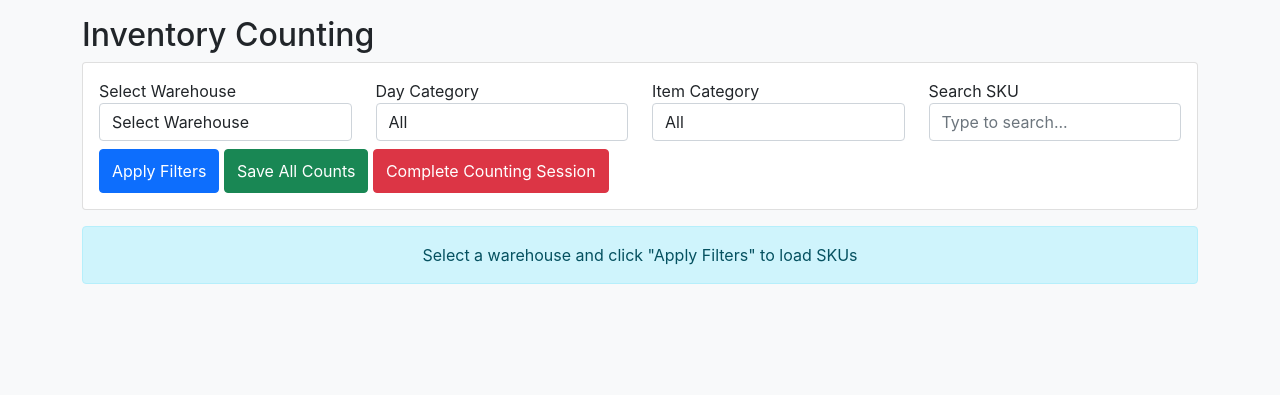
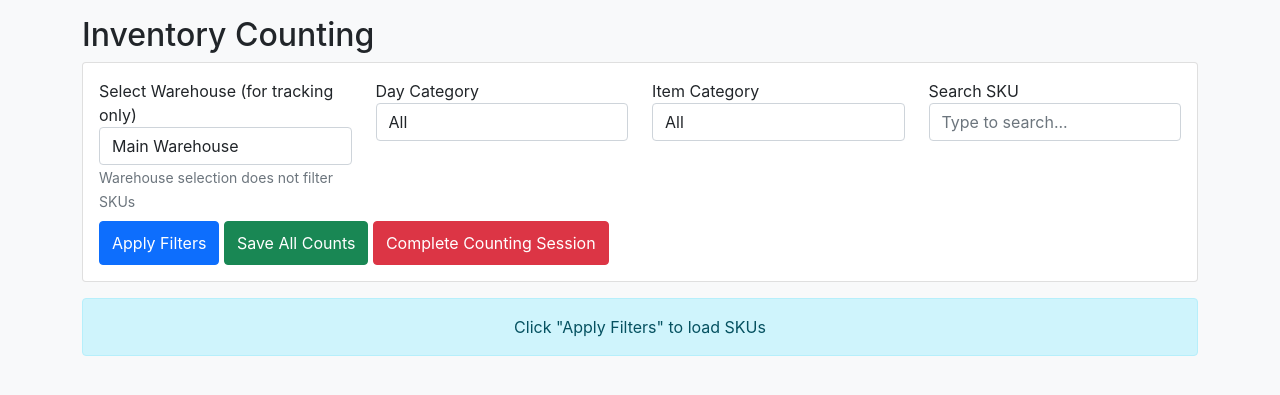
Before and after one commit to inventorywebapp/inventory_webapp, a Flask app: page /counting in a window 1280 px wide. Shown: the part 60-455 px from the top of the page. Run offline with Flask 3, Linux system fonts and the light colour scheme; a user stored in the database is signed in; data that the repository does not hold is empty.

Commit message:
Update counting.html

```diff
--- a/templates/counting.html
+++ b/templates/counting.html
@@ -7,13 +7,12 @@
     <div class="card-body">
         <div class="row">
             <div class="col-md-3">
-                <label>Select Warehouse</label>
+                <label>Select Warehouse (for tracking only)</label>
                 <select id="warehouse" class="form-control">
-                    <option value="">Select Warehouse</option>
-                    {% for warehouse in warehouses %}
-                    <option value="{{ warehouse }}">{{ warehouse }}</option>
-                    {% endfor %}
+                    <option value="Main Warehouse">Main Warehouse</option>
+                    <option value="5th Floor Warehouse">5th Floor Warehouse</option>
                 </select>
+                <small class="text-muted">Warehouse selection does not filter SKUs</small>
             </div>
             <div class="col-md-3">
                 <label>Day Category</label>
@@ -59,7 +58,7 @@
 <div id="skusList" class="row">
     <div class="col-12">
         <div class="alert alert-info text-center">
-            Select a warehouse and click "Apply Filters" to load SKUs
+            Click "Apply Filters" to load SKUs
         </div>
     </div>
 </div>
@@ -123,6 +122,7 @@
                     $('#searchSku').val(skuCode);
                     $('#suggestions').hide();
                     highlightSku(skuId);
+                    loadSkus();
                 });
             });
         } else {
@@ -136,26 +136,22 @@
             $('#suggestions').hide();
         }
     });
+
+    // Load SKUs on page load
+    loadSkus();
 });
 
 function loadSkus() {
-    let warehouse = $('#warehouse').val();
     let dayCategory = $('#dayCategory').val();
     let itemCategory = $('#itemCategory').val();
     let search = $('#searchSku').val();
 
-    if (!warehouse) {
-        alert('Please select a warehouse first');
-        return;
-    }
-
     $('#loadingIndicator').show();
     $('#skusList').html('<div class="col-12"><div class="alert alert-info text-center">Loading SKUs...</div></div>');
 
-    console.log("Loading SKUs with filters:", {warehouse, dayCategory, itemCategory, search});
+    console.log("Loading SKUs with filters:", {dayCategory, itemCategory, search});
 
     $.get('/get_skus', {
-        warehouse: warehouse,
         day_category: dayCategory,
         item_category: itemCategory,
         search: search
@@ -173,7 +169,7 @@
 
 function displaySkus(skus) {
     if (!skus || skus.length === 0) {
-        $('#skusList').html('<div class="col-12"><div class="alert alert-warning text-center">No SKUs found. Try changing your filters or select a different warehouse.</div></div>');
+        $('#skusList').html('<div class="col-12"><div class="alert alert-warning text-center">No SKUs found. Try changing your filters.</div></div>');
         return;
     }
 
@@ -181,10 +177,12 @@
     html += '<thead class="table-dark">';
     html += '<tr>';
     html += '<th>SKU</th>';
-    html += '<th>Description</th>';
+    html += '<th>Description (Item Category)</th>';
+    html += '<th>Day Category</th>';
     html += '<th>Last Count Date</th>';
     html += '<th>Last Count</th>';
     html += '<th>Container Qty</th>';
+    html += '<th>Container Details</th>';
     html += '<th>Final Expected</th>';
     html += '<th>Kenneth\'s Inv</th>';
     html += '<th>Initial Count</th>';
@@ -200,12 +198,20 @@
             statusBadge = `<span class="badge bg-info">${sku.stock_status}</span>`;
         }
 
+        // Truncate container details for better display
+        let containerDetails = sku.container_details || '-';
+        if (containerDetails.length > 50) {
+            containerDetails = containerDetails.substring(0, 50) + '...';
+        }
+
         html += `<tr id="sku-row-${sku.id}">`;
         html += `<td><strong>${sku.sku}</strong></td>`;
         html += `<td>${sku.description || '-'}</td>`;
+        html += `<td>${sku.category || '-'}</td>`;
         html += `<td>${sku.last_count_date || '-'}</td>`;
         html += `<td class="fw-bold">${sku.last_count || 0}</td>`;
         html += `<td>${sku.total_container_qty || 0}</td>`;
+        html += `<td><small>${containerDetails}</small></td>`;
         html += `<td class="fw-bold text-primary">${sku.final_expected_count || 0}</td>`;
         html += `<td class="fw-bold text-success">${sku.kenneth_inventory || 0}</td>`;
         html += `<td><input type="number" class="form-control initial-count" data-sku-id="${sku.id}" value="0" step="0.01" style="min-width: 100px;"></td>`;
@@ -233,7 +239,7 @@
         return;
     }
 
-    if (!confirm(`Save counts for ${totalCounted} SKUs?`)) {
+    if (!confirm(`Save counts for ${totalCounted} SKUs to ${warehouse}?`)) {
         return;
     }
 
@@ -253,6 +259,8 @@
                 currentSessionId = data.session_id;
                 alert('Counts saved successfully!');
                 checkForRecounts();
+            } else {
+                alert('Error saving counts');
             }
         },
         error: function(xhr) {
@@ -285,7 +293,7 @@
     html += '<th>Final Expected</th>';
     html += '<th>Kenneth\'s Inv</th>';
     html += '<th>Recount Count</th>';
-    html += '<th>Remarks</th>';
+    html += '<th>Remarks (e.g., 9 were damaged)</th>';
     html += '</tr></thead><tbody>';
 
     recountItems.forEach(function(item) {
@@ -296,7 +304,7 @@
         html += `<td class="bg-info">${item.final_expected_count || 0}</td>`;
         html += `<td class="bg-info">${item.kenneth_inventory || 0}</td>`;
         html += `<td><input type="number" class="form-control recount-count" data-record-id="${item.id}" step="0.01"></td>`;
-        html += `<td><textarea class="form-control recount-remarks" data-record-id="${item.id}" rows="2" placeholder="e.g., 9 were damaged"></textarea></td>`;
+        html += `<td><textarea class="form-control recount-remarks" data-record-id="${item.id}" rows="2" placeholder="e.g., 9 were damaged, incomplete parts"></textarea></td>`;
         html += `</tr>`;
     });
 
@@ -310,12 +318,19 @@
             let recordId = $(this).data('record-id');
             let recountCount = $(this).val();
             let remarks = $(`.recount-remarks[data-record-id="${recordId}"]`).val();
-            recounts.push({
-                record_id: recordId,
-                recount_count: recountCount,
-                remarks: remarks
-            });
+            if (recountCount) {
+                recounts.push({
+                    record_id: recordId,
+                    recount_count: recountCount,
+                    remarks: remarks || ''
+                });
+            }
         });
+
+        if (recounts.length === 0) {
+            alert('No recount counts entered');
+            return;
+        }
 
         $.ajax({
             url: '/save_recount',
@@ -326,7 +341,11 @@
                 if (data.success) {
                     alert('Recounts saved successfully!');
                     $('#recountModal').modal('hide');
+                    location.reload();
                 }
+            },
+            error: function() {
+                alert('Error saving recounts');
             }
         });
     });
@@ -349,6 +368,9 @@
                     alert('Counting session completed!');
                     window.location.href = '/dashboard';
                 }
+            },
+            error: function() {
+                alert('Error completing session');
             }
         });
     }
```
